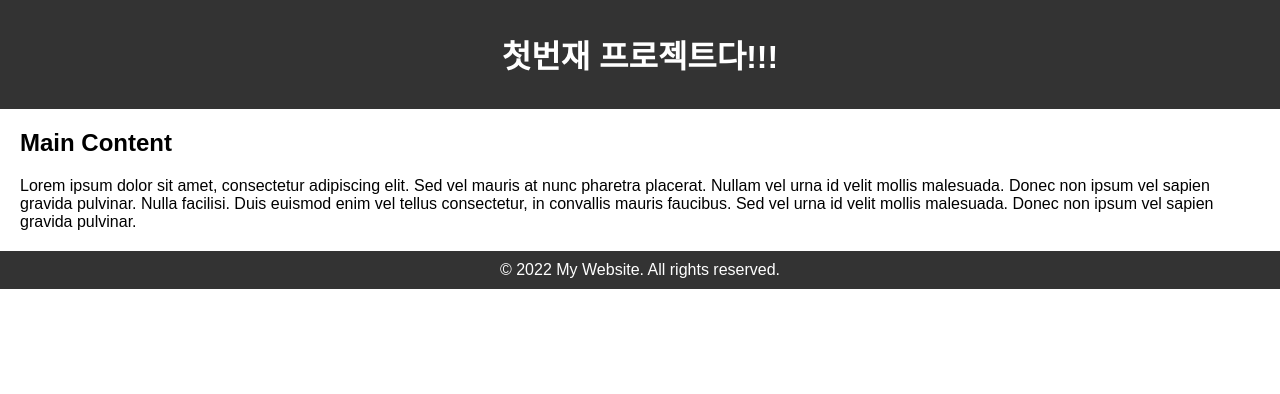
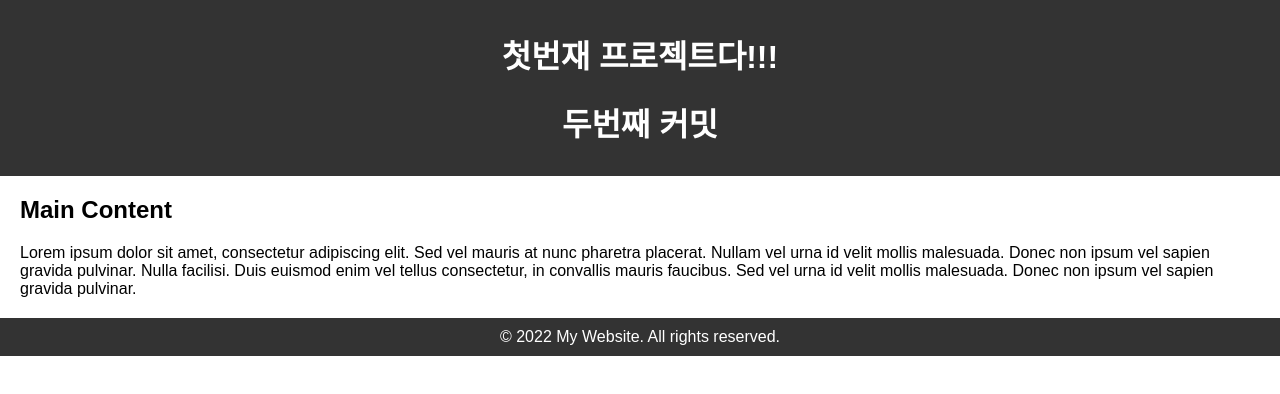
Before and after one commit to kang-wh/first-project, a plain HTML site: page index.html in a window 1280 px wide. Drawn offline with Linux system fonts and the light colour scheme.

Commit message:
second-commit

```diff
--- a/index.html
+++ b/index.html
@@ -37,6 +37,7 @@
             <body>
                 <header>
                     <h1>첫번재 프로젝트다!!!</h1>
+                    <h1>두번째 커밋</h1>
                 </header>
 
                 <section>
```
